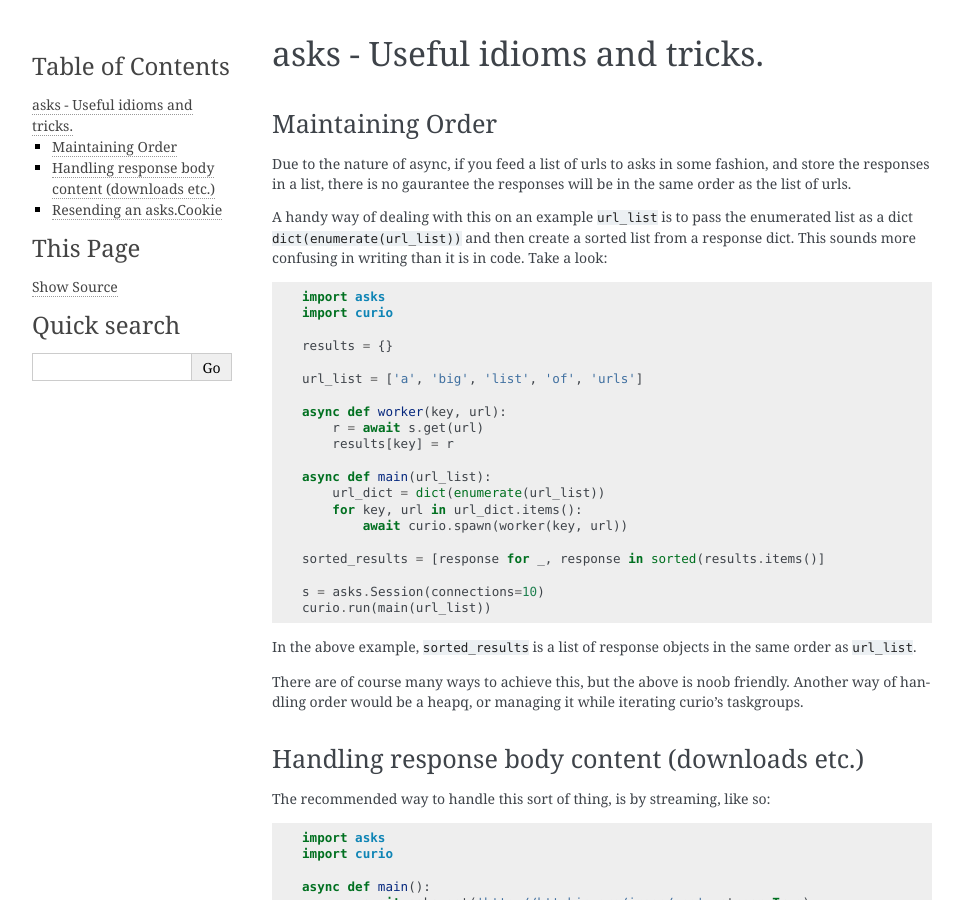
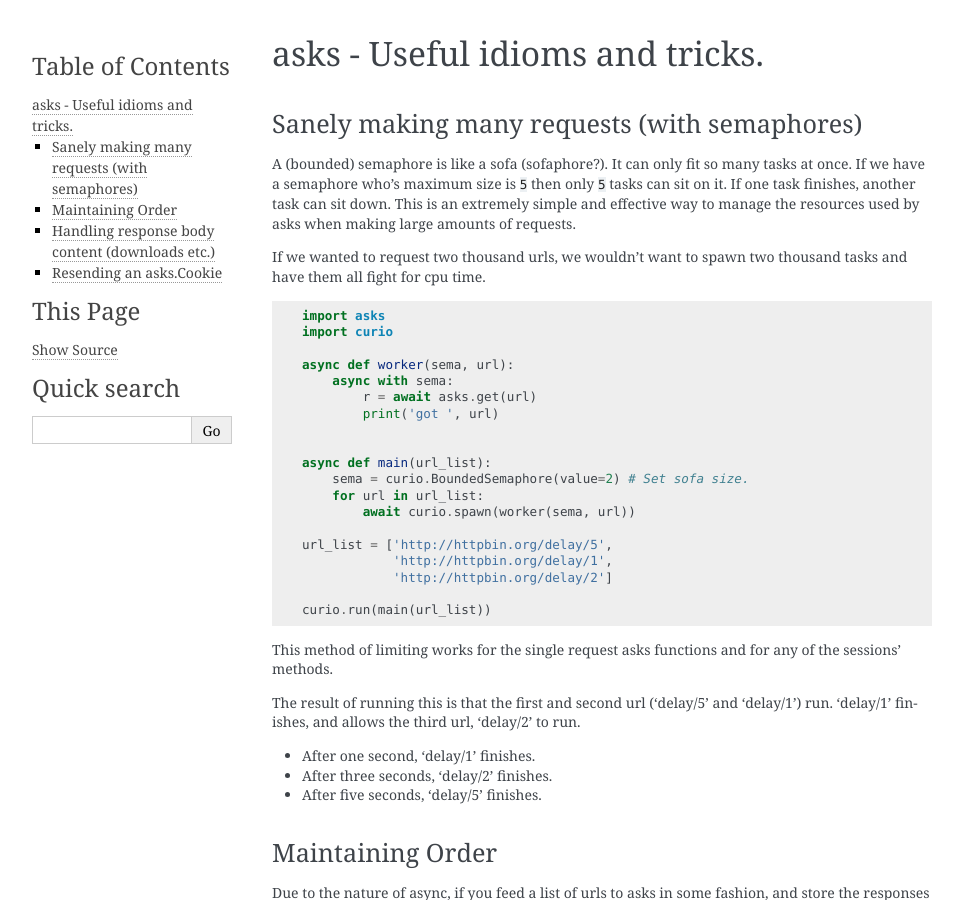
Before and after one commit to theelous3/asks, a Sphinx documentation site: the page built from docs/source/idioms.rst, in a window 1280 px wide and 900 px high. Shown: the whole window, without its empty margins (148-1111 px from the left). Built offline with Sphinx 7.4.7, drawn with Linux system fonts in a browser that asks for light colours.

Commit message:
added semaphore example to idioms

```diff
--- a/docs/source/idioms.rst
+++ b/docs/source/idioms.rst
@@ -1,6 +1,41 @@
 asks - Useful idioms and tricks.
 ================================
 
+Sanely making many requests (with semaphores)
+_____________________________________________
+
+A (bounded) semaphore is like a sofa (sofaphore?). It can only fit so many tasks at once. If we have a semaphore who's maximum size is ``5`` then only ``5`` tasks can sit on it. If one task finishes, another task can sit down. This is an extremely simple and effective way to manage the resources used by asks when making large amounts of requests.
+
+If we wanted to request two thousand urls, we wouldn't want to spawn two thousand tasks and have them all fight for cpu time. ::
+
+
+    import asks
+    import curio
+
+    async def worker(sema, url):
+        async with sema:
+            r = await asks.get(url)
+            print('got ', url)
+
+
+    async def main(url_list):
+        sema = curio.BoundedSemaphore(value=2) # Set sofa size.
+        for url in url_list:
+            await curio.spawn(worker(sema, url))
+
+    url_list = ['http://httpbin.org/delay/5',
+                'http://httpbin.org/delay/1',
+                'http://httpbin.org/delay/2']
+
+    curio.run(main(url_list))
+
+This method of limiting works for the single request asks functions and for any of the sessions' methods.
+
+The result of running this is that the first and second url ('delay/5' and 'delay/1') run. 'delay/1' finishes, and allows the third url, 'delay/2' to run.
+
+* After one second, 'delay/1' finishes.
+* After three seconds, 'delay/2' finishes.
+* After five seconds, 'delay/5' finishes.
 
 Maintaining Order
 _________________
```
Also changed, not shown: 18 other files.
